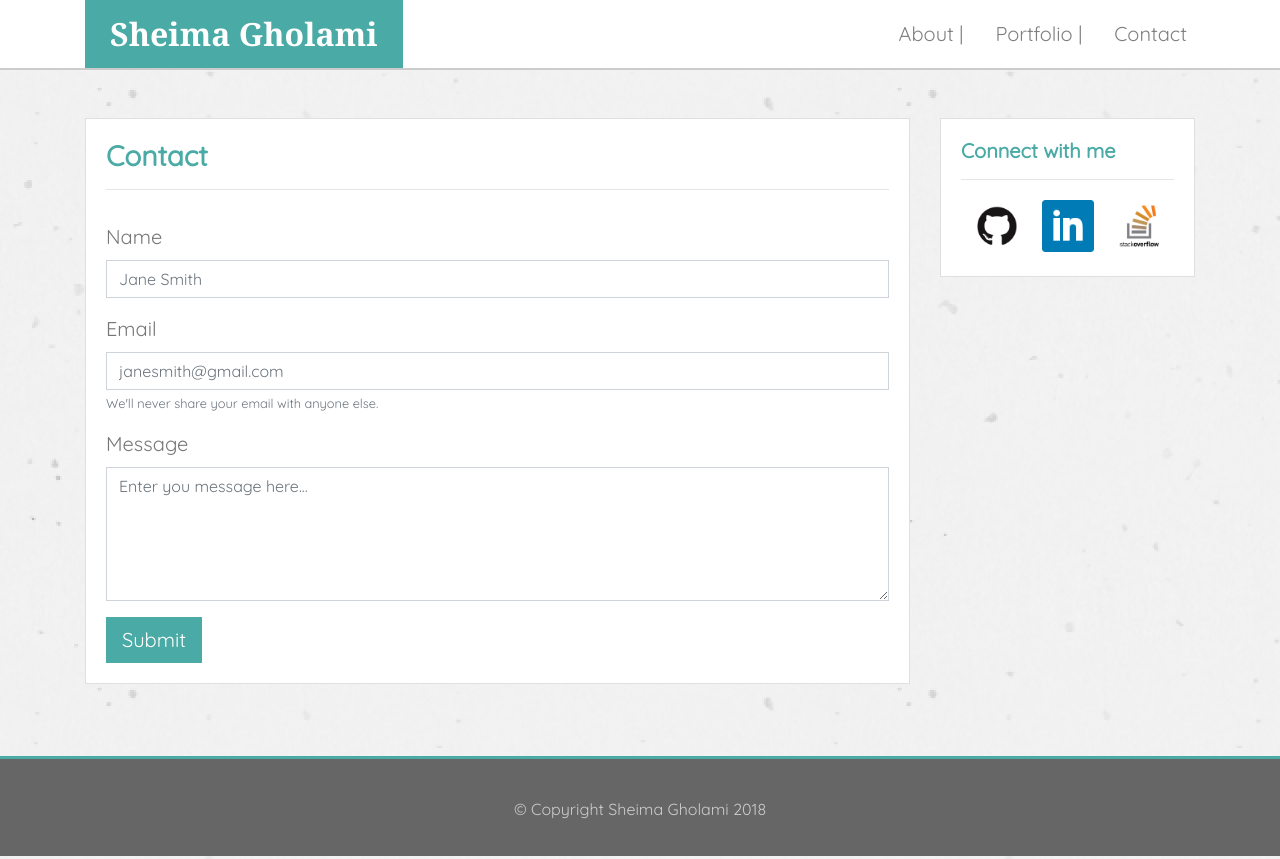
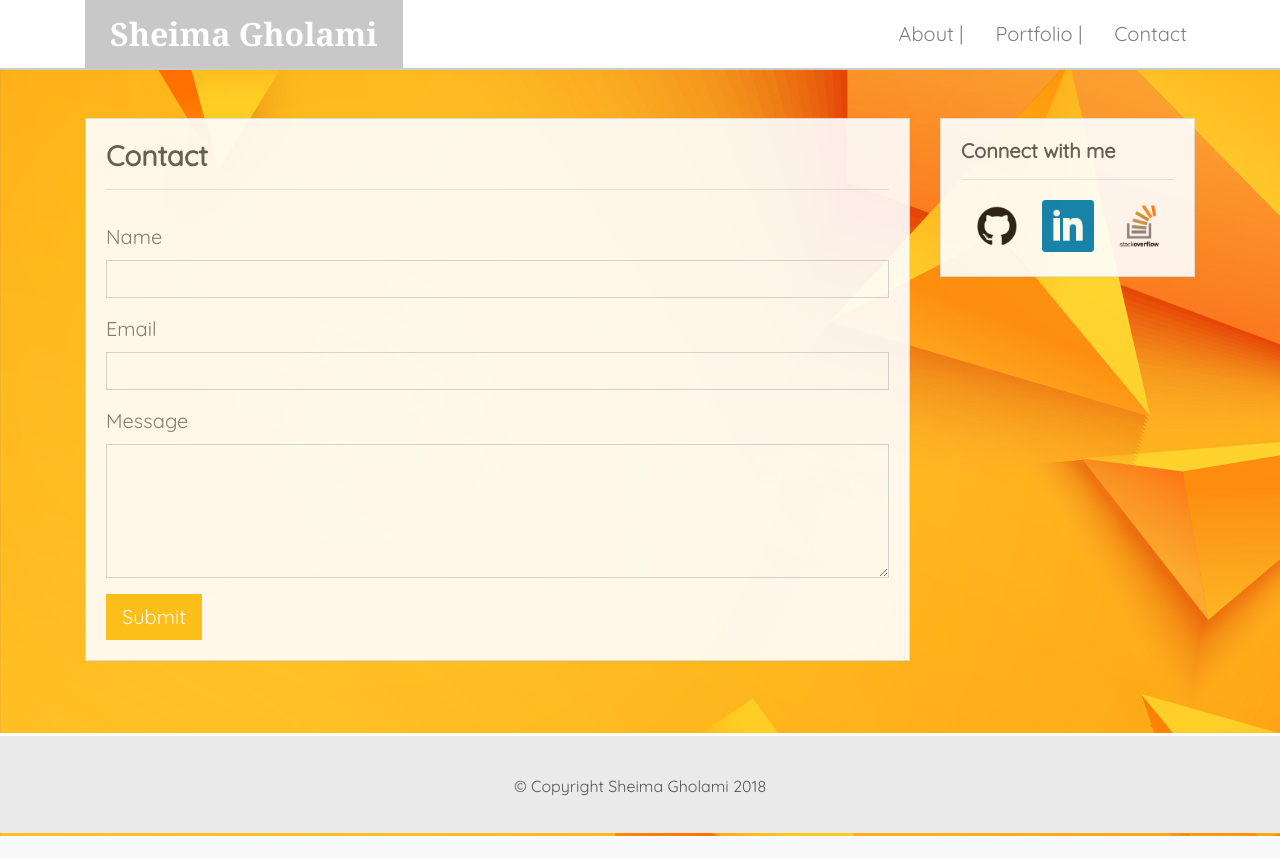
Before and after one commit to Sheimagh/Bootstrap-Portfolio, a plain HTML site: page contact.html in a window 1280 px wide. After the commit the page ends 836 px from the top, so only its background shows below. Drawn offline with nearby package versions, Linux system fonts and the light colour scheme.

Commit message:
updated version

```diff
--- a/assets/css/style.css
+++ b/assets/css/style.css
@@ -4,8 +4,8 @@ body {
   }
 
   .bg-light {
-	  background: #efefef url("../images/vintage_speckles_@2X.png");
-	  background-repeat: repeat;
+	  background: url("../images/Background.jpg");
+		background-repeat: repeat;
   }
 
   .site {
@@ -19,6 +19,8 @@ body {
 	color: #777777;
 	flex: 1;
   }
+
+
 
   .navigation-container {
 	background-color: #ffffff;
@@ -38,12 +40,12 @@ body {
   }
 
   .navbar-light .navbar-brand:hover {
-    color: rgb(252, 190, 23)
+    color: rgb(87, 87, 87)
 
 	}
 
 	.navbar-brand {
-			background-color: #4aaaa5;
+			background-color: rgb(200, 200, 200);
 			padding: 10px 25px;
 		}
 
@@ -53,10 +55,11 @@ body {
 
   .card {
 	border-radius: 0;
+	opacity: 0.9;
   }
 
   .card-title {
-	color: #4aaaa5;
+	color: rgb(87, 87, 87);
 	font-weight: bold;
   }
 
@@ -72,13 +75,13 @@ body {
   }
 
   footer {
-	background-color: #666666;
-	color: #ccc;
+	background-color: rgb(234, 234, 234);
+	color: rgb(87, 87, 87);
 	height: 100px;
 	/* centers the text vertically */
 	line-height: 100px;
 	text-align: center;
-	border-top: 3px solid #4aaaa5;
+	border-top: 3px solid white;
   }
 
 
@@ -86,15 +89,14 @@ body {
 
 	.portfolio-overlay {
 		position: relative;
-		background-color: #4aaaa5;
+		background-color: rgb(234, 234, 234);
 		height: 40px;
 		line-height: 40px;
 		margin-bottom: 0;
 		margin-top: 0;
 		text-align: center;
 		width: 100%;
-
-
+		opacity: 0.9;
 		}
 
 		.card-img-overlay:hover {
@@ -110,6 +112,7 @@ body {
 		padding: 1em;
 		z-index: 1000;
 		width: 361px
+
 		}
 
 
@@ -126,7 +129,7 @@ body {
   }
 
   .btn-primary {
-	background-color: #4aaaa5;
+	background-color: rgb(252, 190, 23);
 	border: none;
 	/* gets rid of rounded preset */
 	border-radius: 0;
--- a/contact.html
+++ b/contact.html
@@ -56,16 +56,16 @@
                   <form method="POST"></form>
                     <div class="form-group">
                       <label for="formGroupExampleInput">Name</label>
-                      <input type="text" name="name" class="form-control" id="formGroupExampleInput" placeholder="Jane Smith">
+                      <input type="text" name="name" class="form-control" id="formGroupExampleInput">
                     </div>
                     <div class="form-group">
                       <label for="exampleInputEmail1">Email</label>
-                      <input type="email" name="email" class="form-control" id="exampleInputEmail1" aria-describedby="emailHelp" placeholder="janesmith@gmail.com">
-                      <small id="emailHelp" class="form-text text-muted">We'll never share your email with anyone else.</small>
+                      <input type="email" name="email" class="form-control" id="exampleInputEmail1" aria-describedby="emailHelp">
+                      <small id="emailHelp" class="form-text"></small>
                     </div>
                     <div class="form-group">
                       <label for="exampleFormControlTextarea1">Message</label>
-                      <textarea class="form-control" id="exampleFormControlTextarea1" name="message" rows="5" placeholder="Enter you message here..."></textarea>
+                      <textarea class="form-control" id="exampleFormControlTextarea1" name="message" rows="5"></textarea>
                     </div>
                     <button type="submit" class="btn btn-lg btn-primary">Submit</button>
                   </form>
```
Also changed, not shown: portfolio.html (+19 -14 lines), assets/images/Background.jpg (added), assets/images/GiftasticScreenshot.PNG (added), assets/images/Jauntscreenshot.PNG (added), assets/images/Qwizscreenshot.PNG (added), assets/images/favicon.ico (deleted).
